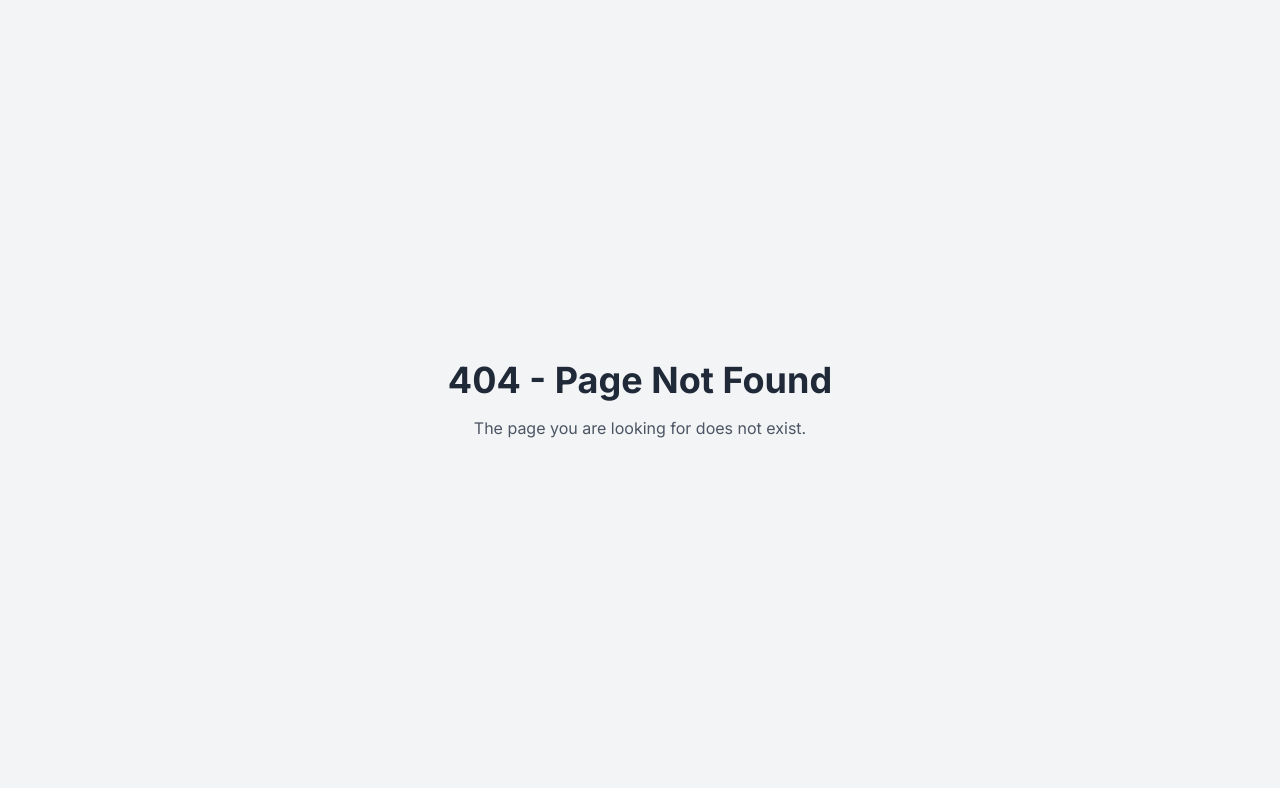
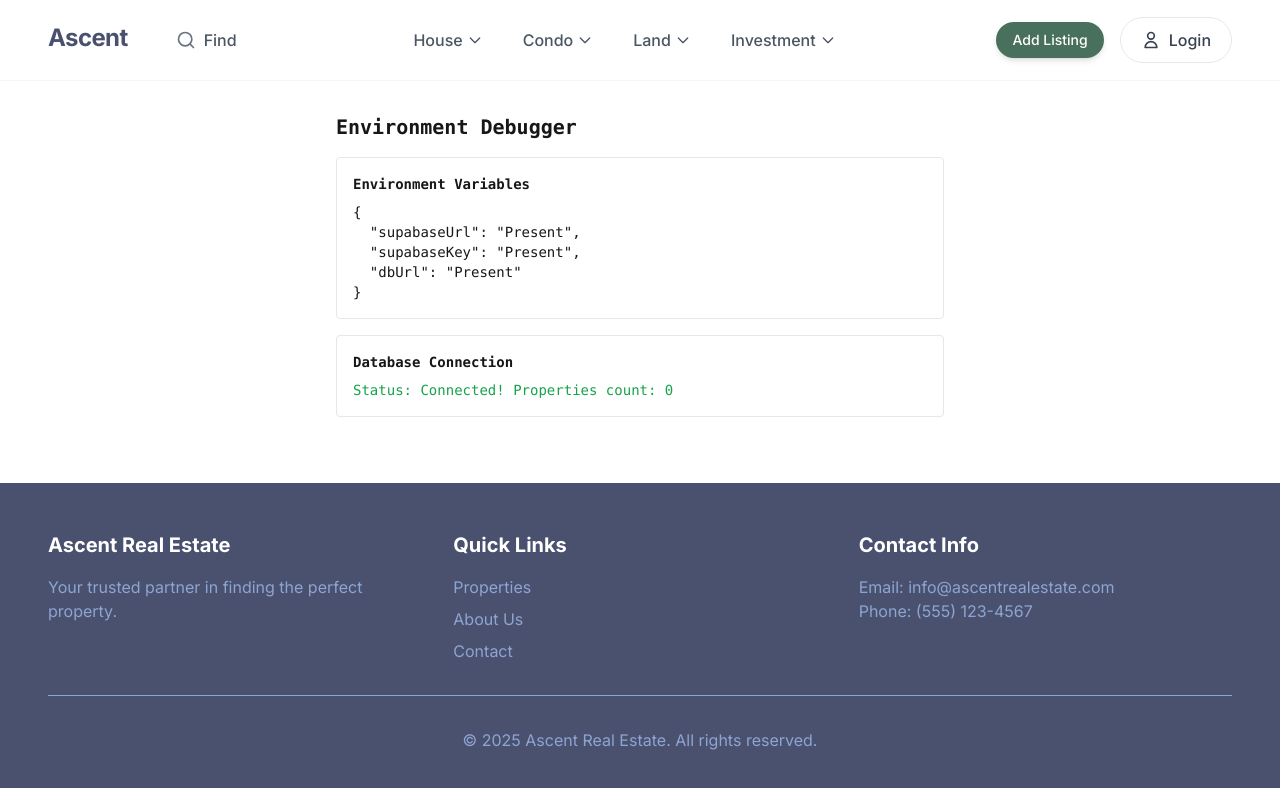
Before and after one commit to nstfkk27/ascent, a Next.js app: page /1/debug-env in a window 1280 px wide. Before the commit this address had no page. Shown: the top 788 px of the page. Built offline with nearby package versions, Linux system fonts and the light colour scheme; no server answers; the database is empty.

Commit message:
add debug page

```diff
--- /dev/null
+++ b/src/app/[locale]/debug-env/page.tsx
@@ -0,0 +1,48 @@
+import { prisma } from '@/lib/prisma';
+import { createClient } from '@/utils/supabase/client';
+
+export const dynamic = 'force-dynamic';
+
+export default async function DebugPage() {
+  const envStatus = {
+    supabaseUrl: process.env.NEXT_PUBLIC_SUPABASE_URL ? 'Present' : 'MISSING',
+    supabaseKey: process.env.NEXT_PUBLIC_SUPABASE_ANON_KEY ? 'Present' : 'MISSING',
+    dbUrl: process.env.DATABASE_URL ? 'Present' : 'MISSING',
+  };
+
+  let dbStatus = 'Unknown';
+  let dbError = '';
+
+  try {
+    const count = await prisma.property.count();
+    dbStatus = `Connected! Properties count: ${count}`;
+  } catch (e: any) {
+    dbStatus = 'Failed';
+    dbError = e.message;
+  }
+
+  return (
+    <div className="p-8 font-mono text-sm max-w-2xl mx-auto">
+      <h1 className="text-xl font-bold mb-4">Environment Debugger</h1>
+
+      <div className="space-y-4">
+        <div className="p-4 border rounded">
+          <h2 className="font-bold mb-2">Environment Variables</h2>
+          <pre>{JSON.stringify(envStatus, null, 2)}</pre>
+        </div>
+
+        <div className="p-4 border rounded">
+          <h2 className="font-bold mb-2">Database Connection</h2>
+          <p className={dbStatus === 'Failed' ? 'text-red-600' : 'text-green-600'}>
+            Status: {dbStatus}
+          </p>
+          {dbError && (
+            <p className="text-red-600 mt-2 whitespace-pre-wrap">
+              Error: {dbError}
+            </p>
+          )}
+        </div>
+      </div>
+    </div>
+  );
+}
```
